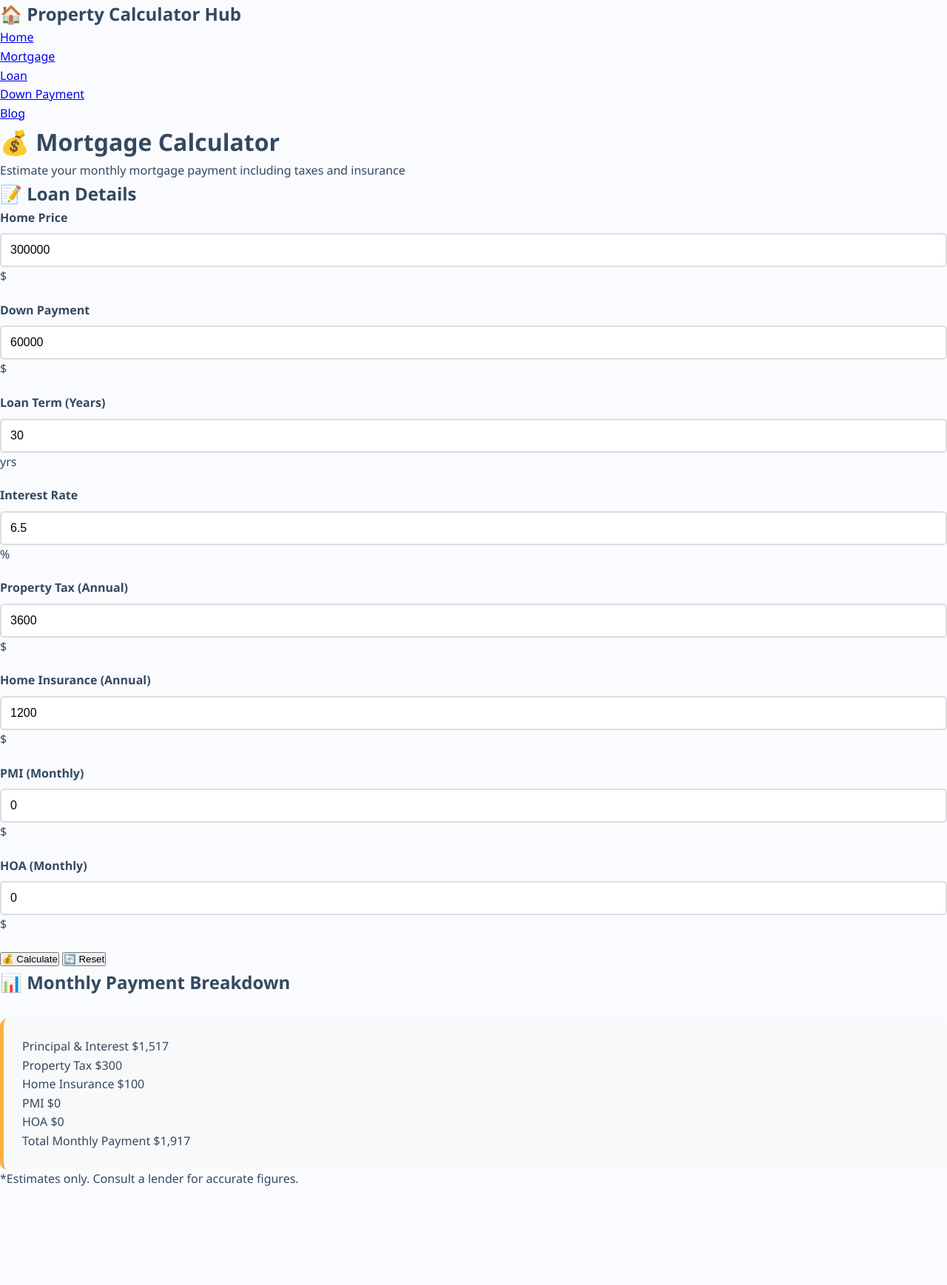
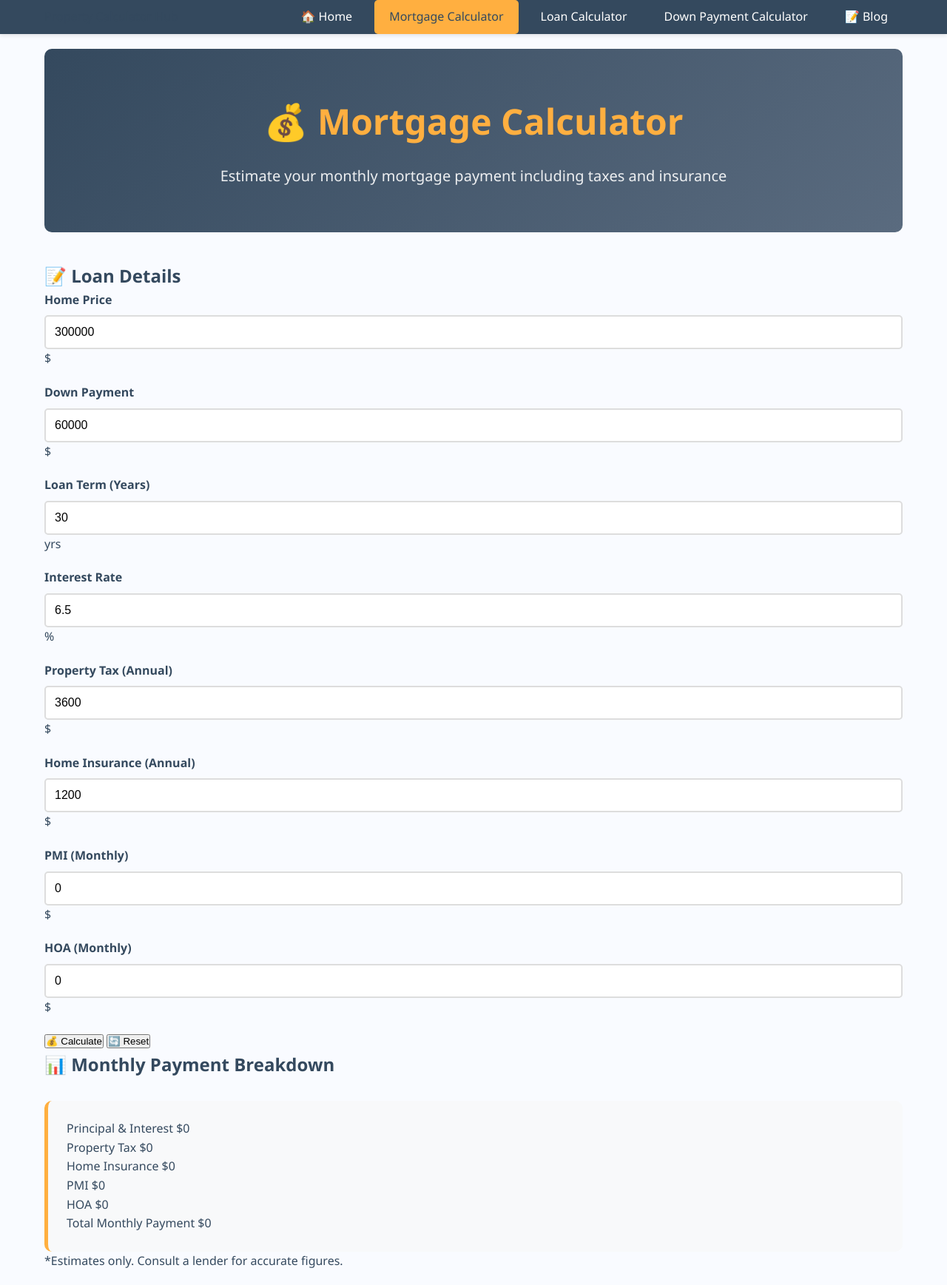
Before and after one commit to propertyresearchai-create/mortgagecalculator.github.io, a plain HTML site: page mortgage.html in a window 1280 px wide. Shown: the whole page at 74% size. Before the commit the page ends 1606 px from the top, so only its background shows below. Drawn offline with Linux system fonts and the light colour scheme.

Commit message:
Update mortgage.html

```diff
--- a/mortgage.html
+++ b/mortgage.html
@@ -3,25 +3,29 @@
 <head>
   <meta charset="UTF-8">
   <meta name="viewport" content="width=device-width, initial-scale=1.0">
-  <title>Mortgage Calculator</title>
+  <title>Mortgage Calculator - Property Calculator Hub</title>
   <link rel="stylesheet" href="styles.css">
 </head>
 <body>
-  <nav>
-    <div class="nav-container">
-      <h1>🏠 Property Calculator Hub</h1>
-      <ul>
-        <li><a href="index.html">Home</a></li>
-        <li><a href="mortgage.html" class="active">Mortgage</a></li>
-        <li><a href="loan.html">Loan</a></li>
-        <li><a href="downpayment.html">Down Payment</a></li>
-        <li><a href="blog.html">Blog</a></li>
+  <nav class="top-navigation">
+    <div class="nav-content">
+      <div class="nav-logo">
+        Property Calculator Hub
+      </div>
+      <ul class="nav-menu">
+        <li><a class="nav-link" href="index.html">🏠 Home</a></li>
+        <li><a class="nav-link active" href="mortgage.html">Mortgage Calculator</a></li>
+        <li><a class="nav-link" href="loan.html">Loan Calculator</a></li>
+        <li><a class="nav-link" href="downpayment.html">Down Payment Calculator</a></li>
+        <li><a class="nav-link" href="blog.html">📝 Blog</a></li>
       </ul>
     </div>
   </nav>
-  <main>
-    <h1>💰 Mortgage Calculator</h1>
-    <p class="subtitle">Estimate your monthly mortgage payment including taxes and insurance</p>
+  <div class="container">
+    <div class="hero-section">
+      <h1>💰 Mortgage Calculator</h1>
+      <p class="hero-description">Estimate your monthly mortgage payment including taxes and insurance</p>
+    </div>
     <div class="calculator-container">
       <div class="card">
         <h2>📝 Loan Details</h2>
@@ -60,7 +64,7 @@
               <div class="form-group">
                 <label for="interestRate">Interest Rate</label>
                 <div class="field">
-                  <input type="number" id="interestRate" value="6.5" step="0.1" min="0">
+                  <input type="number" id="interestRate" value="6.5" min="0" step="0.1">
                   <span class="suffix">%</span>
                 </div>
               </div>
@@ -143,56 +147,7 @@
         <p class="disclaimer">*Estimates only. Consult a lender for accurate figures.</p>
       </div>
     </div>
-  </main>
-  <script>
-    function calculate() {
-      const homePrice = parseFloat(document.getElementById('homePrice').value) || 0;
-      const downPayment = parseFloat(document.getElementById('downPayment').value) || 0;
-      const loanTerm = parseFloat(document.getElementById('loanTerm').value) || 30;
-      const interestRate = parseFloat(document.getElementById('interestRate').value) || 0;
-      const propertyTax = parseFloat(document.getElementById('propertyTax').value) || 0;
-      const homeInsurance = parseFloat(document.getElementById('homeInsurance').value) || 0;
-      const pmi = parseFloat(document.getElementById('pmi').value) || 0;
-      const hoa = parseFloat(document.getElementById('hoa').value) || 0;
-
-      const loanAmount = homePrice - downPayment;
-      const monthlyRate = interestRate / 100 / 12;
-      const numPayments = loanTerm * 12;
-
-      let principalInterest = 0;
-      if (monthlyRate > 0) {
-        principalInterest = loanAmount * (monthlyRate * Math.pow(1 + monthlyRate, numPayments)) / (Math.pow(1 + monthlyRate, numPayments) - 1);
-      } else {
-        principalInterest = loanAmount / numPayments;
-      }
-
-      const monthlyTax = propertyTax / 12;
-      const monthlyInsurance = homeInsurance / 12;
-      const total = principalInterest + monthlyTax + monthlyInsurance + pmi + hoa;
-
-      document.getElementById('principalInterest').textContent = '$' + principalInterest.toFixed(0).replace(/\B(?=(\d{3})+(?!\d))/g, ',');
-      document.getElementById('monthlyTax').textContent = '$' + monthlyTax.toFixed(0).replace(/\B(?=(\d{3})+(?!\d))/g, ',');
-      document.getElementById('monthlyInsurance').textContent = '$' + monthlyInsurance.toFixed(0).replace(/\B(?=(\d{3})+(?!\d))/g, ',');
-      document.getElementById('monthlyPMI').textContent = '$' + pmi.toFixed(0).replace(/\B(?=(\d{3})+(?!\d))/g, ',');
-      document.getElementById('monthlyHOA').textContent = '$' + hoa.toFixed(0).replace(/\B(?=(\d{3})+(?!\d))/g, ',');
-      document.getElementById('totalPayment').textContent = '$' + total.toFixed(0).replace(/\B(?=(\d{3})+(?!\d))/g, ',');
-    }
-
-    function resetForm() {
-      document.getElementById('homePrice').value = '300000';
-      document.getElementById('downPayment').value = '60000';
-      document.getElementById('loanTerm').value = '30';
-      document.getElementById('interestRate').value = '6.5';
-      document.getElementById('propertyTax').value = '3600';
-      document.getElementById('homeInsurance').value = '1200';
-      document.getElementById('pmi').value = '0';
-      document.getElementById('hoa').value = '0';
-      calculate();
-    }
-
-    window.onload = function() {
-      calculate();
-    };
-  </script>
+  </div>
+  <script src="mortgage.js"></script>
 </body>
 </html>
```
